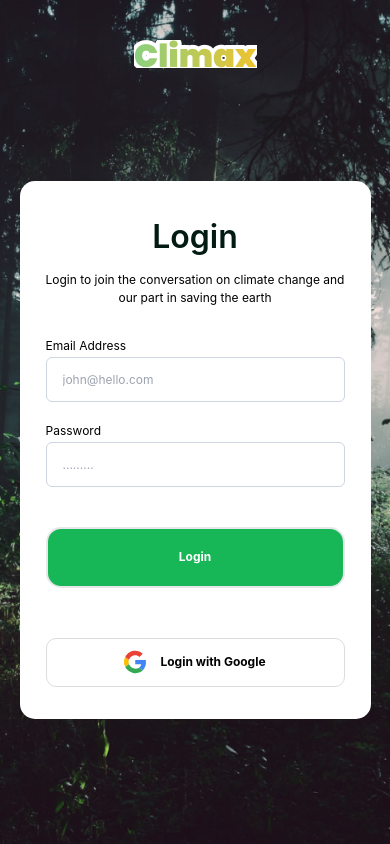
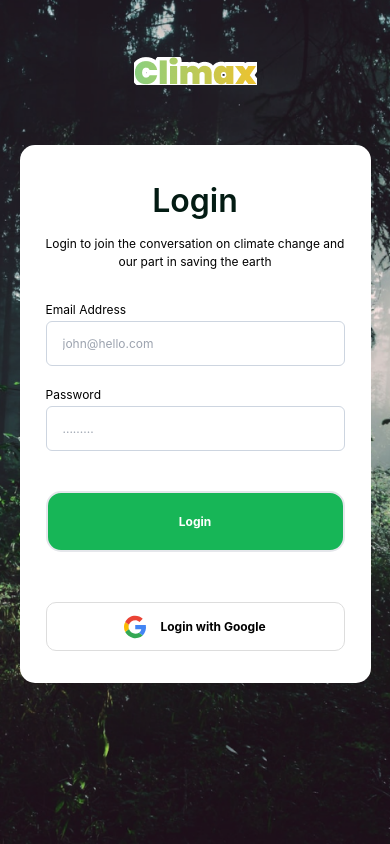
Before and after one commit to princewhyte2/climax, a Next.js app: page /login in a window 390 px wide. Built offline with nearby package versions, Linux system fonts and the light colour scheme.

Commit message:
login responsive

```diff
--- a/pages/login.tsx
+++ b/pages/login.tsx
@@ -17,22 +17,21 @@ export default function Login() {
           <div className="absolute"></div>
         </div>
 
-        <div className="w-full lg:max-w-[674px] ">
-          <div className="relative h-full flex items-center justify-center bg-login-bg bg-no-repeat bg-cover lg:bg-none">
-            <div className="absolute top-10 left-50 lg:hidden">
-              <img src="/Climax.png" alt="logo" className="w-full h-full" />
+        <div className="pb-[57px] w-full lg:max-w-[674px] h-full flex flex-col lg:justify-center items-center bg-login-bg bg-no-repeat bg-cover lg:bg-none  overflow-y-auto px-[19px] ">
+          <div className="mt-[57px] mb-10 lg:hidden ">
+            <img src="/Climax.png" alt="logo" className="w-full" />
           </div>
           <form
             action=""
-              className="bg-white rounded-[15px] lg:rounded-none text-center mt-[55px] lg:mt-0 lg:text-left py-8 px-[26px] "
+            className="bg-white rounded-[15px] lg:rounded-none text-center lg:text-left mt-5 py-8 px-[26px] "
           >
             <div className="mb-[30px] w-full max-w-[299px] ">
               <p className="text-[#031B13] text-[32px] font-semibold capitalize leading-[48px] mb-2.5">
                 login
               </p>
               <p className="text-xs font-normal text-black leading-[18px] ">
-                  Login to join the conversation on climate change and our part
-                  in saving the earth
+                Login to join the conversation on climate change and our part in
+                saving the earth
               </p>
             </div>
             <div className="mb-5">
@@ -77,7 +76,6 @@ export default function Login() {
           </form>
         </div>
       </div>
-      </div>
     </main>
   );
 }
```
Also changed, not shown: 1 other file (tests, documents, lock files or other folders). Lines whose indentation alone changed are shown as unchanged.
